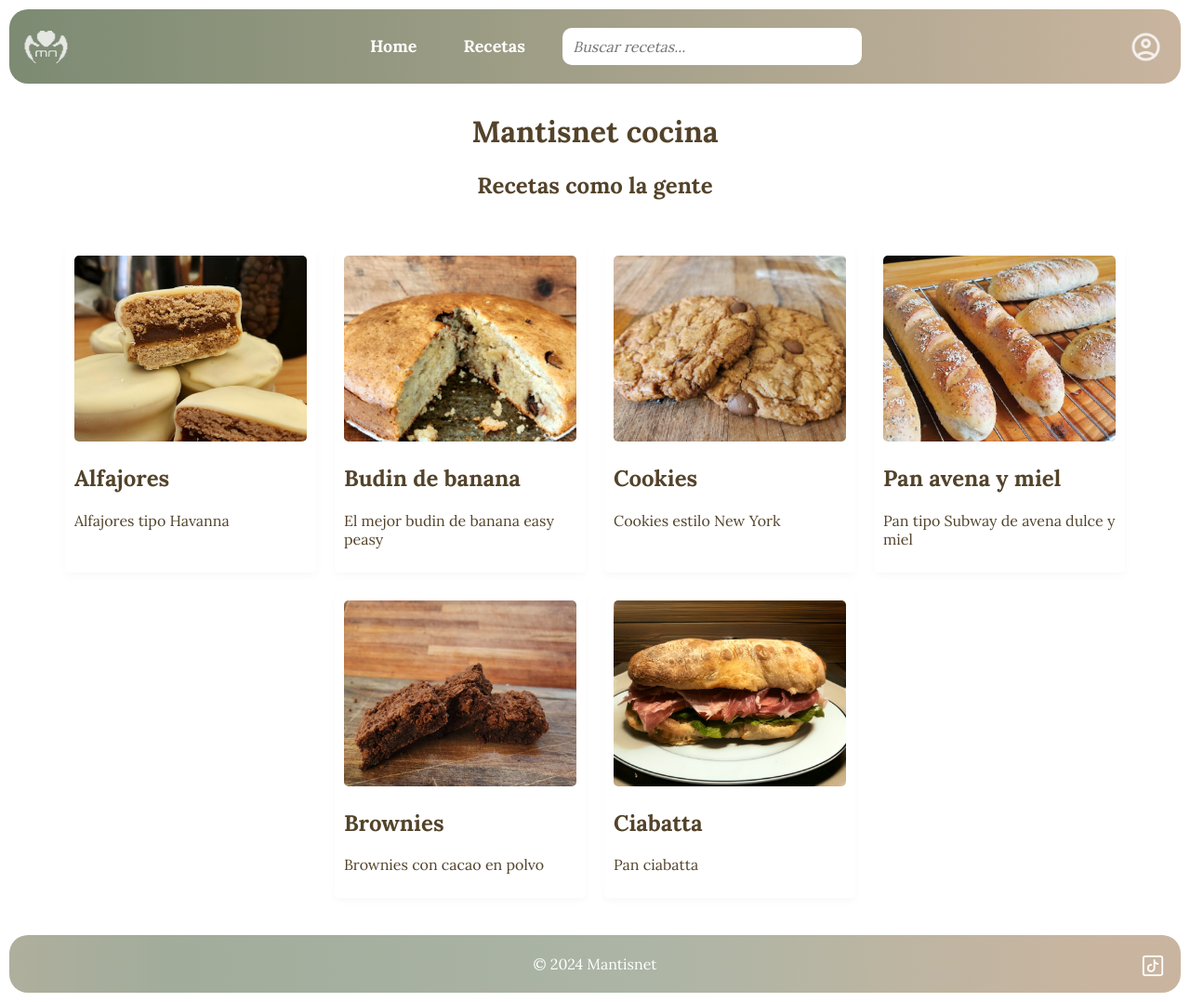
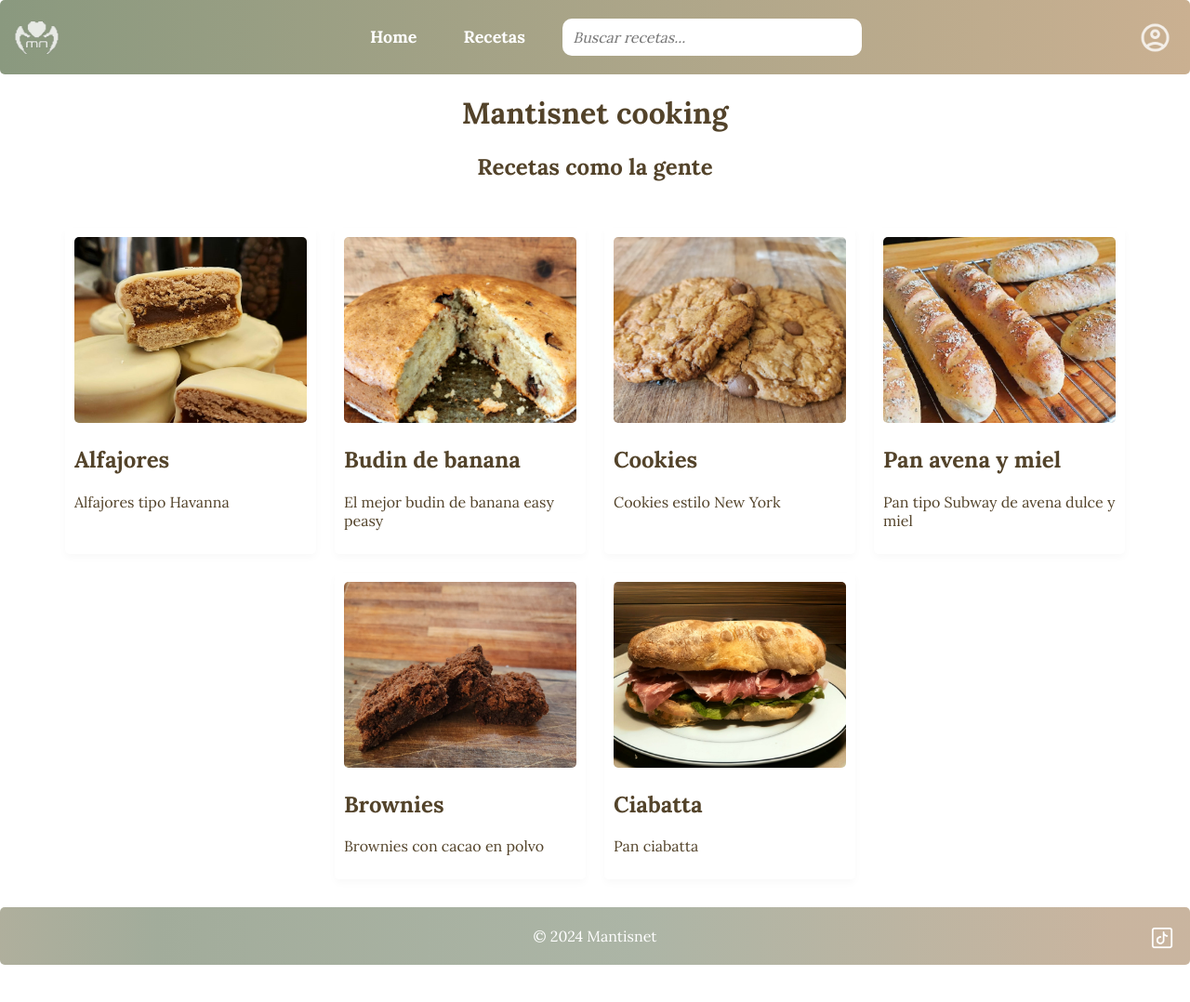
Before and after one commit to solGrana/Mantisnet-Cooking, a website: page public/index.html in a window 1280 px wide. Shown: the whole page at 93% size. After the commit the page ends 1038 px from the top, so only its background shows below. Drawn offline with Linux system fonts and the light colour scheme.

Commit message:
update styles

```diff
--- a/public/headerStyle.css
+++ b/public/headerStyle.css
@@ -5,7 +5,6 @@ body {
     padding: 0;
     background-color: #ffffff;
     color: #53432a;
-
 
     display: flex;
     flex-direction: column;
@@ -16,9 +15,9 @@ body {
 
 header {
     background: linear-gradient(90deg, #617255d2, #aa8a68a2);
-    padding: 5px;
-    border-radius: 20px;
-    margin: 10px;
+    padding: 2px;
+    border-radius: 5px;
+    margin-bottom: 10px;
 
     display: flex;
     justify-content: space-between;
@@ -188,21 +187,26 @@ footer {
     color: #FFFFFF;
     padding: 5px;
     text-align: center;
-    border-radius: 20px;
-    margin: 10px;
+    border-radius: 5px;
 
-    background: linear-gradient(to right,
+    display: flex;
+    justify-content: center;
+    align-items: center;
+    position: relative;
+
+    background: linear-gradient(
+        to right,
         #aa8a68a2 20%,
         #61725596 40%,
         #61725586 60%,
-            #aa8a68a2 80%);
+        #aa8a68a2 80%
+
+        );
 
         /*  animations */
         background-size: 200%;
         animation: shine 15s linear infinite;
-    /* animations */
 }
-
 
 #addRecipeBtn {
     position: fixed;
@@ -223,7 +227,6 @@ footer {
 #addRecipeBtn:hover {
     background-color: #d2ab80;
 }
-
 
 /*PARA PANTALLAS MAS CHICAS*/
 @media (max-width: 768px) {
--- a/public/index.html
+++ b/public/index.html
@@ -39,7 +39,7 @@
         </nav>
     </header>
     <main>
-        <h1 class="titulo">Mantisnet cocina</h1>
+        <h1 class="titulo">Mantisnet cooking</h1>
         <h2 class="subtitulo">Recetas como la gente</h2>
         <div class="content-container">
             <!-- <div class="advertisement">Publicidad</div> -->
--- a/public/styles.css
+++ b/public/styles.css
@@ -13,17 +13,26 @@ body {
 
     height: 100%;
 }
+main{
+    padding-top: 80px;
+    flex: 1;
+}
 
 header {
-    background: linear-gradient(90deg, #617255d2, #aa8a68a2);
-    padding: 5px;
-    border-radius: 20px;
-    margin: 10px;
+    background: linear-gradient(90deg, #8a997f, #cab091);
+    padding: 5px;;
+    border-radius: 5px;
 
     display: flex;
     justify-content: space-between; /* Centra los elementos horizontalmente */
     align-items: center;
     flex-wrap: wrap;
+
+    position: fixed;
+    left: 0;
+    top: 0;
+    right: 0;
+    z-index: 1000;
 }
 
 header ul > li > a {
@@ -226,17 +235,11 @@ footer {
     text-decoration: none; /* Evita el subrayado */
 }
 
-main {
-    flex: 1;
-    /* Hace que el main ocupe el espacio disponible */
-}
-
 footer {
     color: #FFFFFF;
     padding: 5px;
     text-align: center;
-    border-radius: 20px;
-    margin: 10px;
+    border-radius: 5px;
 
     display: flex;
     justify-content: center;
@@ -249,13 +252,11 @@ footer {
         #61725596 40%,
         #61725586 60%,
         #aa8a68a2 80%
-
         );
 
         /*  animations */
         background-size: 200%;
         animation: shine 15s linear infinite;
-        /* animations */
 }
 
 .footer-content {
```
Lines whose indentation alone changed are shown as unchanged.
